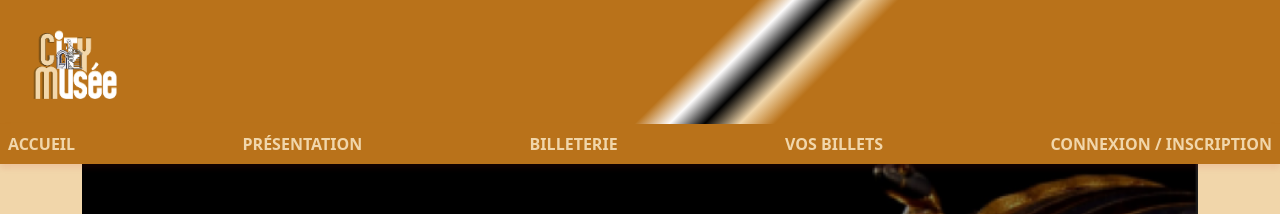
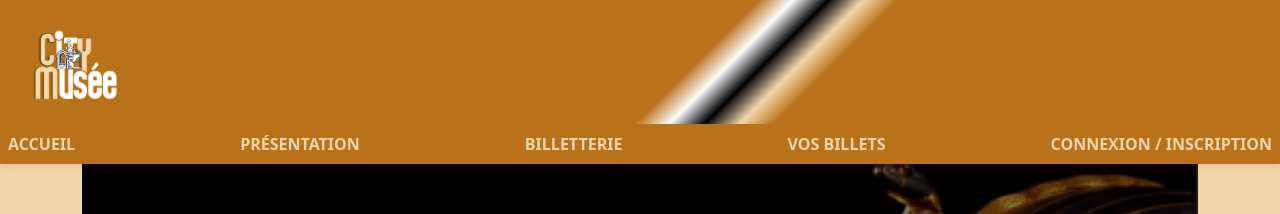
Before and after one commit to challenge-studi/web-museum, an Angular app: page / in a window 1280 px wide. Shown: the top 214 px of the page. Built offline with nearby package versions, Linux system fonts and the light colour scheme.

Commit message:
💄 Change billeterie>billetterie

```diff
--- a/src/app/components/layout/header/header.component.html
+++ b/src/app/components/layout/header/header.component.html
@@ -27,7 +27,7 @@
           </li>
           <li class="nav-item">
             <a class="nav-link highlight-effect" [routerLink]="['billetterie']"
-              >billeterie</a
+              >billetterie</a
             >
           </li>
           <li class="nav-item">
```
